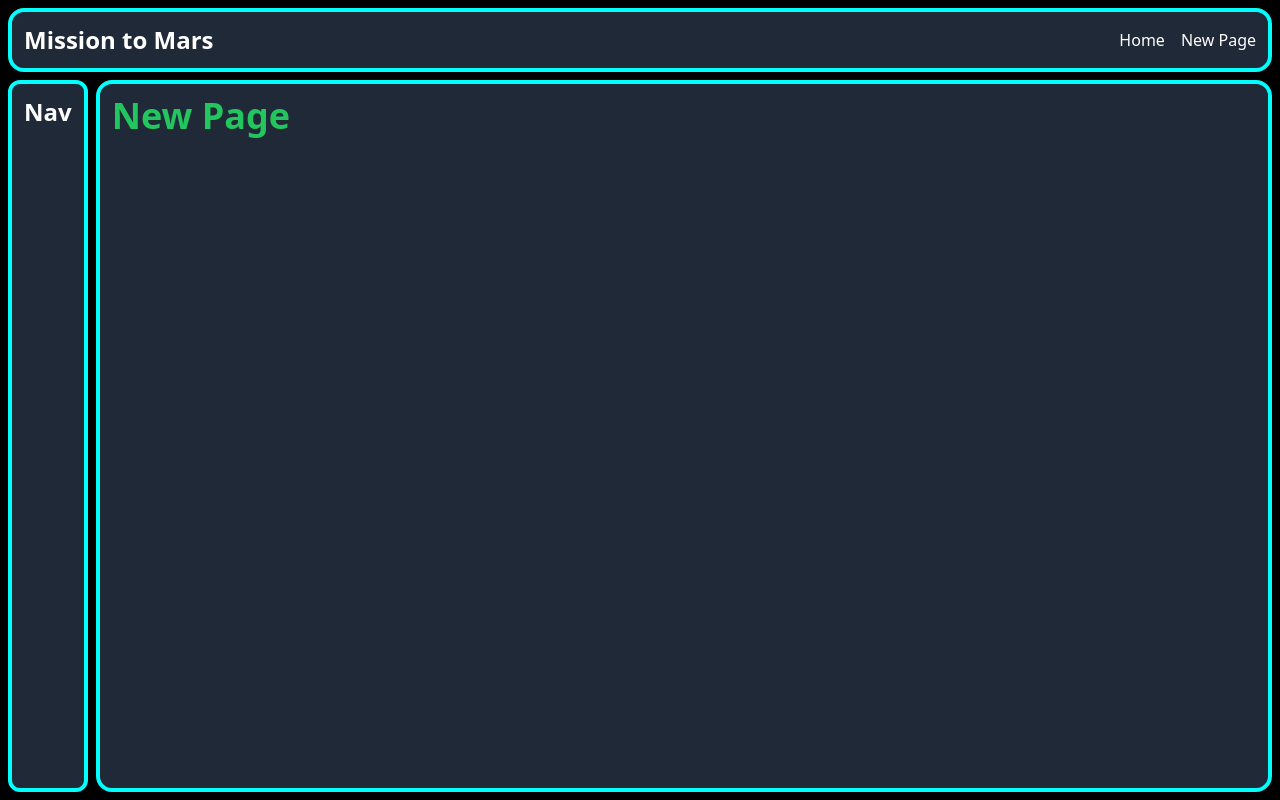
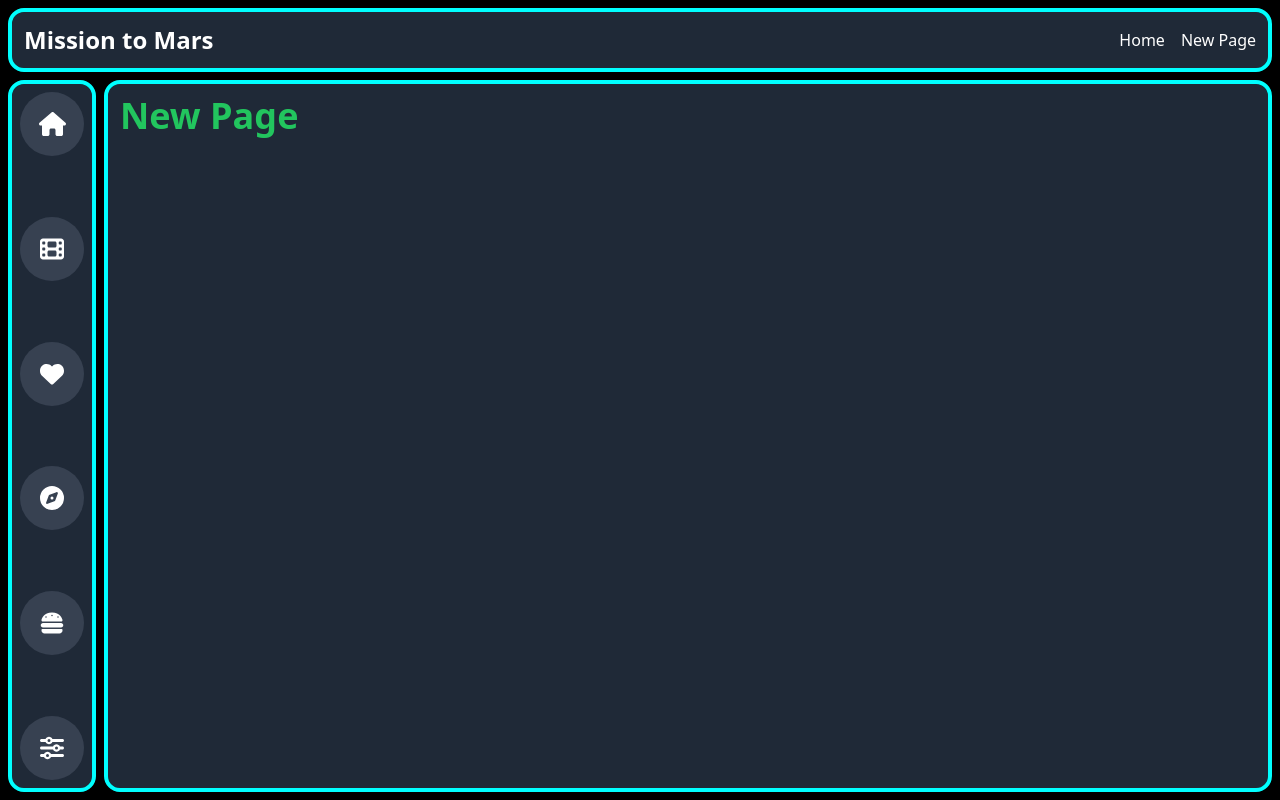
Before and after one commit to Hecker-01/beroeps-mission-to-mars, a React (Vite) app: page /new-page in a window 1280 px wide. Built offline with nearby package versions, Linux system fonts and the light colour scheme.

Commit message:
Enhance Sidebar component with Font Awesome icons and improved styling

```diff
--- a/src/Sidebar.tsx
+++ b/src/Sidebar.tsx
@@ -1,40 +1,66 @@
 import { Link } from "react-router-dom";
+import { FontAwesomeIcon } from "@fortawesome/react-fontawesome";
+import {
+  faBurger,
+  faCompass,
+  faFilm,
+  faHeart,
+  faHouse,
+  faSliders,
+} from "@fortawesome/free-solid-svg-icons";
 
 function Sidebar() {
   return (
-    <div className="bg-gray-800 text-white h-[calc(100vh-64px-2rem)] p-3 m-3 mt-1 outline outline-4 outline-[#00ffff] rounded-lg">
-      <h2 className="text-2xl font-bold mb-4">Nav</h2>
+    <div className="bg-gray-800 text-white h-[calc(100vh-64px-2rem)] p-2 m-3 mt-1 outline outline-4 outline-[#00ffff] rounded-xl">
       <nav>
-        <ul className="space-y-2">
+        <ul className="flex flex-col justify-between h-[calc(100vh-64px-3rem)]">
           <li>
-            <Link
-              to="/"
-              className="block py-2 px-4 rounded hover:bg-gray-700"
-            ></Link>
+            <Link to="/" className="sidebar-icon group">
+              <FontAwesomeIcon icon={faHouse} size="xl" />
+              <span className="sidebar-tooltip group-hover:scale-100">
+                Home
+              </span>
+            </Link>
           </li>
           <li>
-            <Link
-              to="/"
-              className="block py-2 px-4 rounded hover:bg-gray-700"
-            ></Link>
+            <Link to="/" className="sidebar-icon group">
+              <FontAwesomeIcon icon={faFilm} size="xl" />{" "}
+              <span className="sidebar-tooltip group-hover:scale-100">
+                Entertainment
+              </span>
+            </Link>
           </li>
           <li>
-            <Link
-              to="/"
-              className="block py-2 px-4 rounded hover:bg-gray-700"
-            ></Link>
+            <Link to="/" className="sidebar-icon group">
+              <FontAwesomeIcon icon={faHeart} size="xl" />{" "}
+              <span className="sidebar-tooltip group-hover:scale-100">
+                Health
+              </span>
+            </Link>
           </li>
           <li>
-            <Link
-              to="/"
-              className="block py-2 px-4 rounded hover:bg-gray-700"
-            ></Link>
+            <Link to="/" className="sidebar-icon group">
+              <FontAwesomeIcon icon={faCompass} size="xl" />{" "}
+              <span className="sidebar-tooltip group-hover:scale-100">
+                Travel info
+              </span>
+            </Link>
           </li>
           <li>
-            <Link
-              to="/"
-              className="block py-2 px-4 rounded hover:bg-gray-700"
-            ></Link>
+            <Link to="/" className="sidebar-icon group">
+              <FontAwesomeIcon icon={faBurger} size="xl" />{" "}
+              <span className="sidebar-tooltip group-hover:scale-100">
+                Food & Drink
+              </span>
+            </Link>
+          </li>
+          <li>
+            <Link to="/settings" className="sidebar-icon group">
+              <FontAwesomeIcon icon={faSliders} size="xl" />{" "}
+              <span className="sidebar-tooltip group-hover:scale-100">
+                Settings
+              </span>
+            </Link>
           </li>
         </ul>
       </nav>
--- a/src/styles/tailwind.css
+++ b/src/styles/tailwind.css
@@ -5,3 +5,17 @@
 body {
   background-color: black;
 }
+
+@layer components {
+  .sidebar-icon {
+    @apply flex justify-center items-center p-4 h-16 w-16 bg-gray-700
+    rounded-[50%] hover:rounded-xl transition-all duration-300;
+  }
+
+  .sidebar-tooltip {
+    @apply absolute w-auto p-2 m-2 min-w-max left-20 rounded-lg shadow-md
+    text-white bg-gray-900
+    text-sm font-bold
+    transition-all duration-300 scale-0 origin-left;
+  }
+}
```
